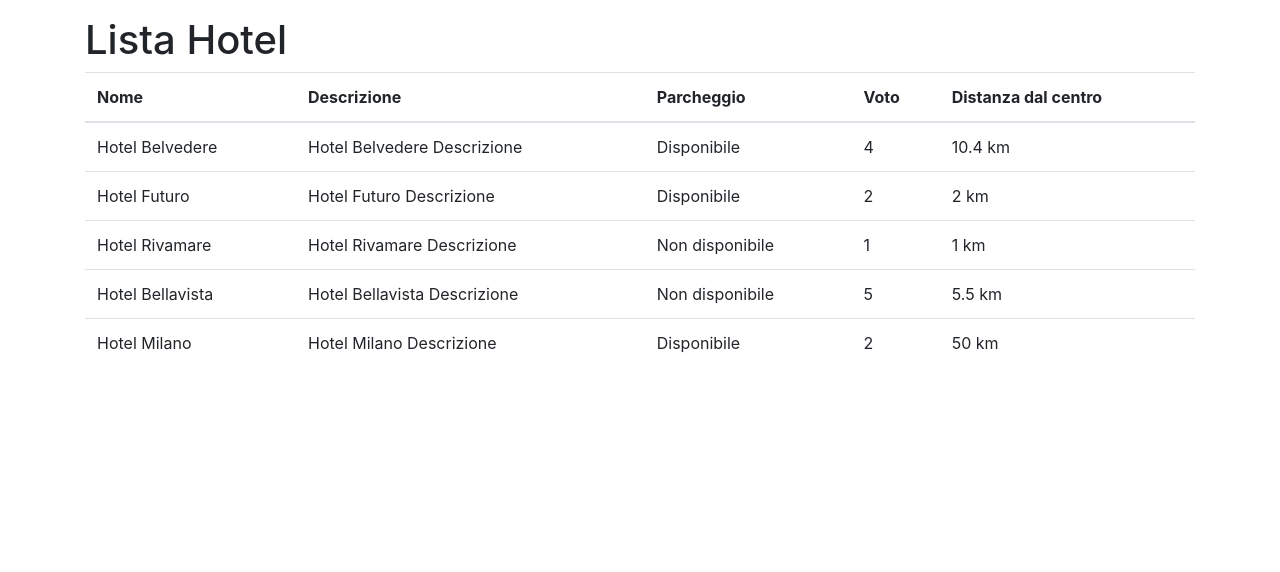
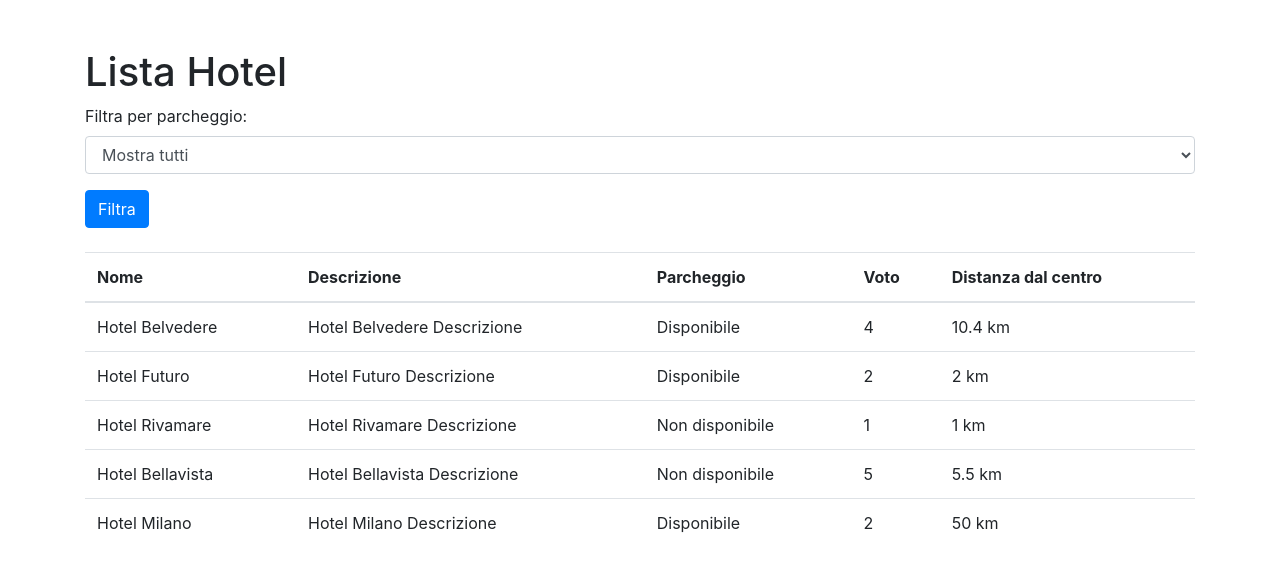
Before and after one commit to Kasketto001/php-hotel, a PHP site: page / in a window 1280 px wide. Shown: the top 572 px of the page. Run offline with PHP 8.4, Linux system fonts and the light colour scheme.

Commit message:
Add Filter input of hotels

```diff
--- a/index.php
+++ b/index.php
@@ -3,12 +3,28 @@
 <head>
     <meta charset="UTF-8">
     <meta name="viewport" content="width=device-width, initial-scale=1.0">
-    <title>Hotel</title>
+    <title>Lista Hotel</title>
     <link rel="stylesheet" href="https://stackpath.bootstrapcdn.com/bootstrap/4.5.2/css/bootstrap.min.css">
 </head>
 <body>
-    <div class="container mt-3">
+    <div class="container mt-5">
         <h1>Lista Hotel</h1>
+
+        <!-- Form per filtrare gli hotel con parcheggio -->
+        <form action="" method="GET">
+            <div class="form-group">
+                <label for="filterParking">Filtra per parcheggio:</label>
+                <select class="form-control" id="filterParking" name="parking">
+                    <option value="all">Mostra tutti</option>
+                    <option value="true">Con parcheggio</option>
+                    <option value="false">Senza parcheggio</option>
+                </select>
+            </div>
+            <button type="submit" class="btn btn-primary">Filtra</button>
+        </form>
+
+        <br>
+
         <table class="table">
             <thead>
                 <tr>
@@ -21,7 +37,12 @@
             </thead>
             <tbody>
                 <?php require_once 'hotels.php'; ?>
-                <?php foreach ($hotels as $hotel): ?>
+                <?php
+
+                $filterParking = isset($_GET['parking']) ? $_GET['parking'] : 'all';
+                foreach ($hotels as $hotel):
+                    if ($filterParking === 'all' || ($filterParking === 'true' && $hotel['parking']) || ($filterParking === 'false' && !$hotel['parking'])):
+                ?>
                         <tr>
                             <td><?php echo $hotel['name']; ?></td>
                             <td><?php echo $hotel['description']; ?></td>
@@ -29,7 +50,10 @@
                             <td><?php echo $hotel['vote']; ?></td>
                             <td><?php echo $hotel['distance_to_center']; ?> km</td>
                         </tr>
-                <?php endforeach; ?>
+                <?php
+                    endif;
+                endforeach;
+                ?>
             </tbody>
         </table>
     </div>
```
Lines whose indentation alone changed are shown as unchanged.
